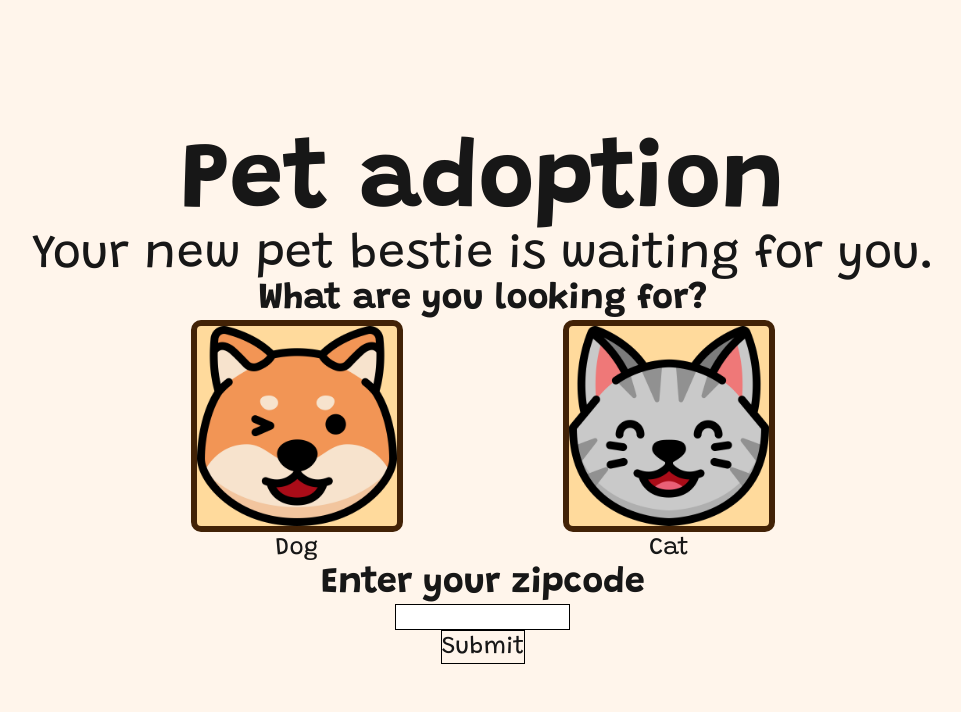
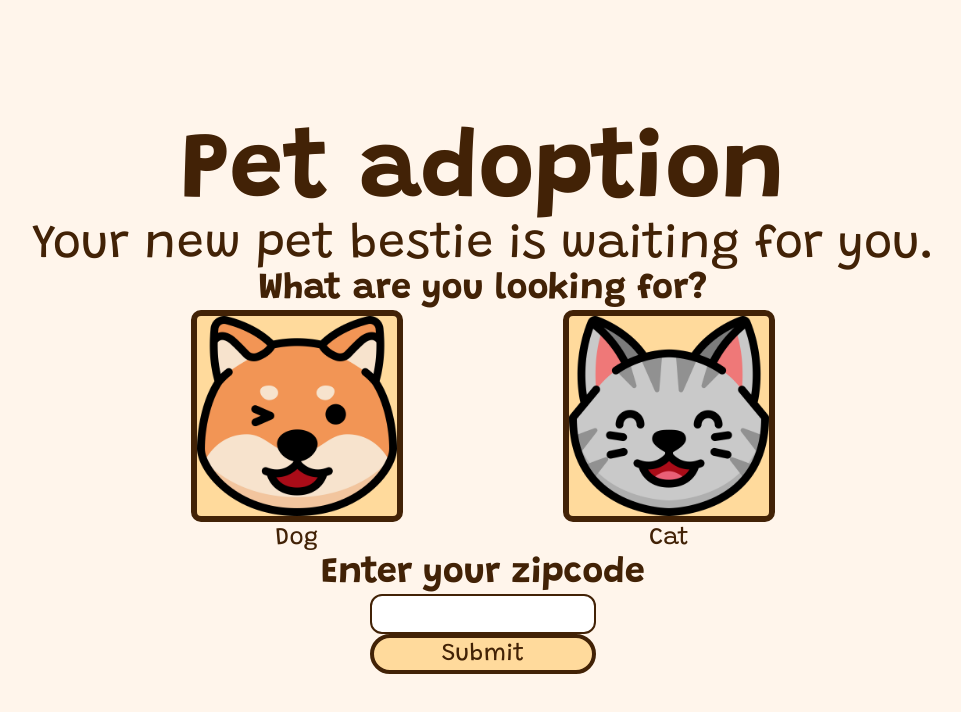
Before and after one commit to Guillermo-Martin/pet-adoption, a Next.js app: page / in a window 1280 px wide. Shown: the top 712 px of the page, without its empty margins (157-1118 px from the left). Built offline with nearby package versions, Linux system fonts and the light colour scheme.

Commit message:
Style input and 'submit' button on homepage using Tailwind

```diff
--- a/src/app/page.tsx
+++ b/src/app/page.tsx
@@ -64,7 +64,7 @@ export default function Home() {
   // ---------- Component ----------
   return (
     <main className="homepage-container min-h-screen flex items-center justify-center">
-      <div className="homepage-container-content">
+      <div className="homepage-container-content text-[#422206]">
         { isLoading
           ? "loading..."
           :
@@ -91,8 +91,8 @@ export default function Home() {
                 <label className="text-4xl font-bold">Enter your zipcode</label>
 
 
-                  <input name="zipcode" type="text" pattern="[0-9]{5}" title="Five digit zip code" onChange={handleChange} value={zipcode} className="border border-black" />
-                  <button className="border border-black text-2xl">Submit</button>
+                  <input name="zipcode" type="text" pattern="[0-9]{5}" title="Five digit zip code" onChange={handleChange} value={zipcode} className="border-2 border-[#422206] rounded-xl h-[40px] pl-[8px] pt-[6px] text-2xl w-[25%]" />
+                  <button className="border-4 border-[#422206] rounded-3xl text-2xl w-[25%] bg-[#ffda9c] flex items-center justify-center">Submit</button>
 
 
               </form>
```
